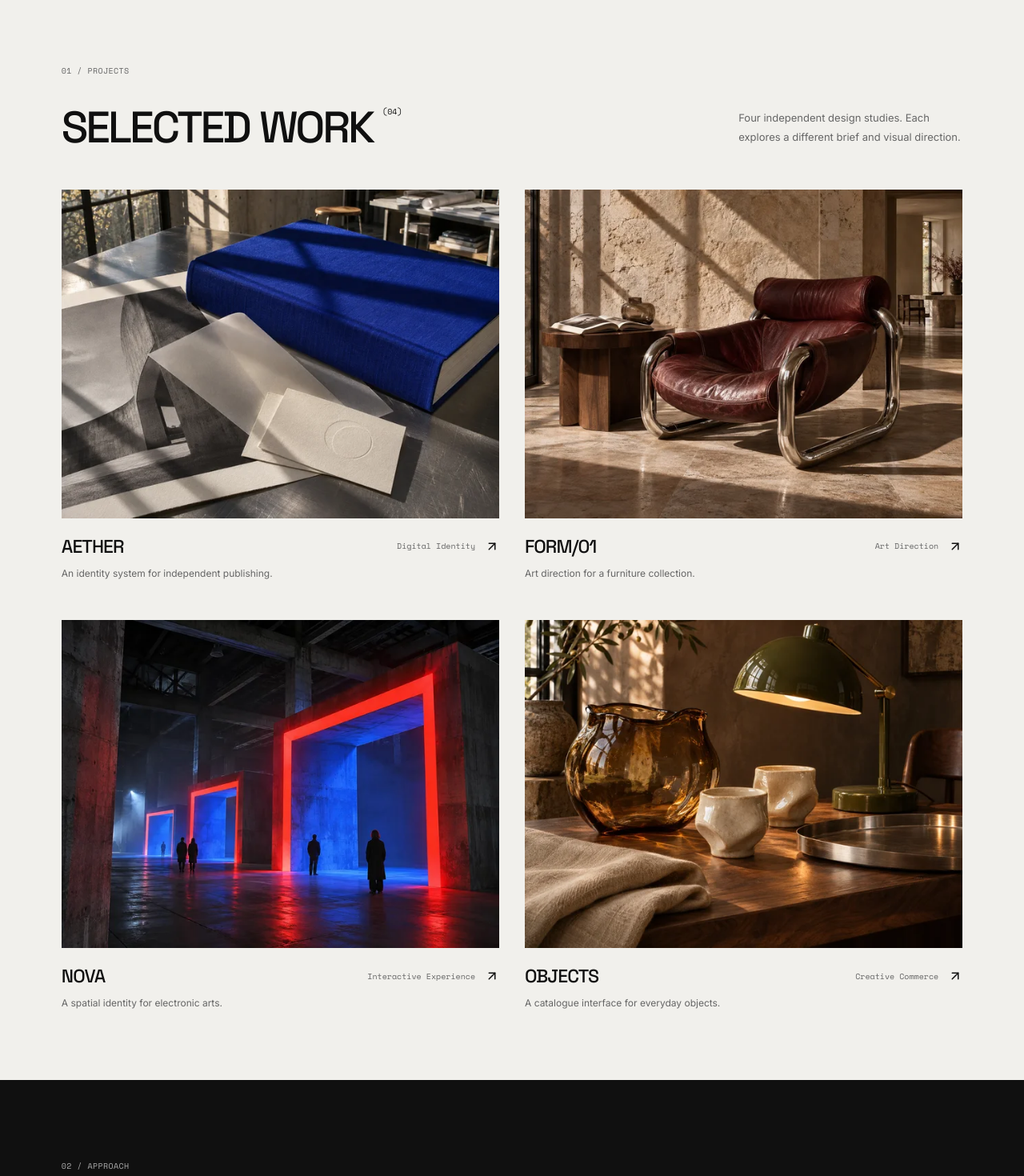
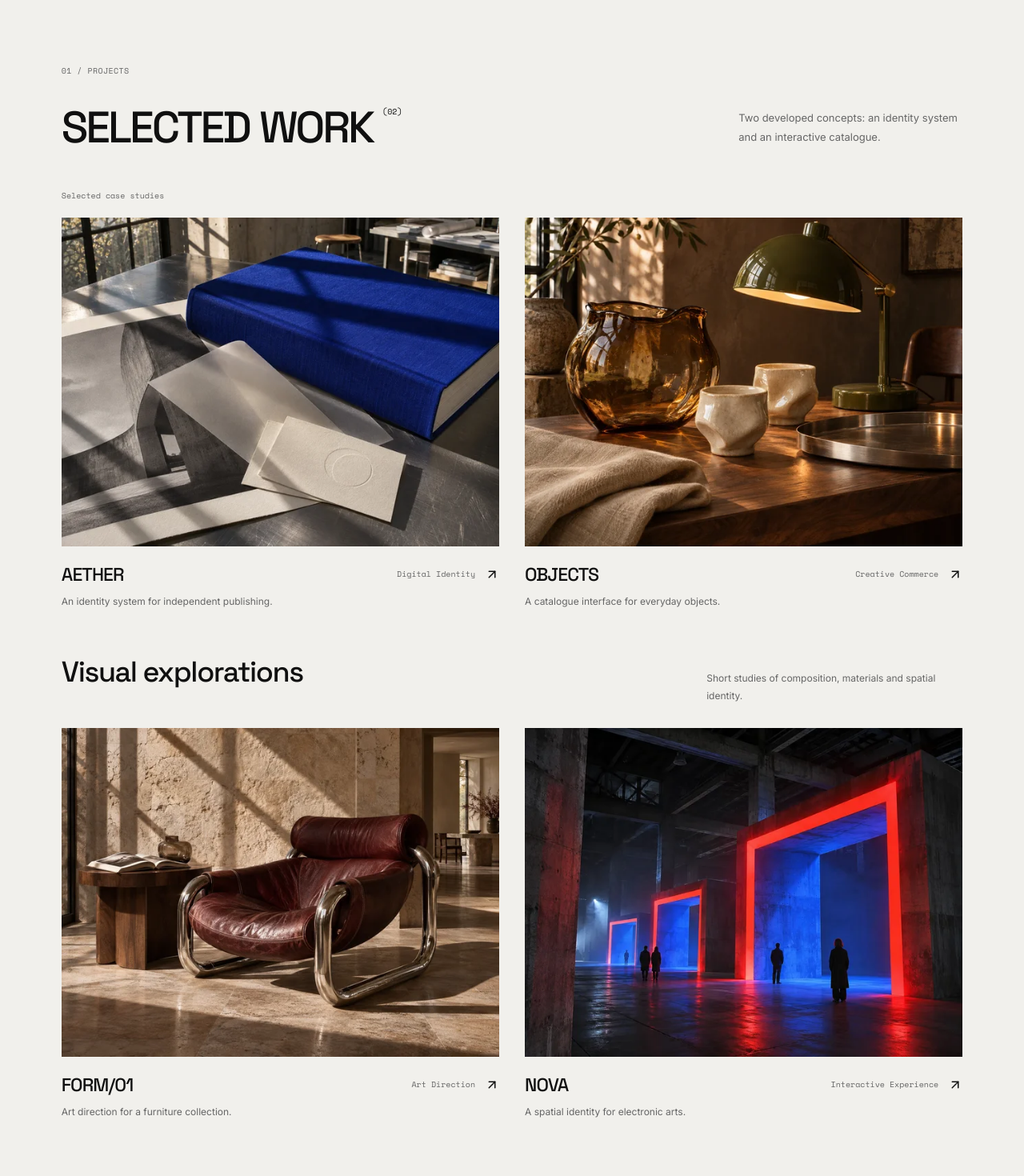
Before and after one commit to Entrils/MONO_Digital, a React (Vite) app: page / in a window 1280 px wide. Shown: the part 620-2090 px from the top of the page at 80% size. Built offline with nearby package versions, Linux system fonts and the light colour scheme.

Commit message:
Use accessible modal navigation and distinguish full case studies from explorations

```diff
--- a/src/App.jsx
+++ b/src/App.jsx
@@ -17,9 +17,10 @@ import { useLanguage } from "./i18n/LanguageContext";
 import LanguageSwitcher from "./components/LanguageSwitcher";
 import ProjectDialog from "./components/ProjectDialog";
 import ContactForm from "./components/ContactForm";
+import MobileMenu from "./components/MobileMenu";
 import StudioDetails from "./components/StudioDetails";
 import { studio } from "./studio";
-import ProjectImage from "./components/ProjectImage";
+import ProjectCard from "./components/ProjectCard";
 gsap.registerPlugin(ScrollTrigger);
 export default function App() {
   const { language, t } = useLanguage();
@@ -80,54 +81,20 @@ export default function App() {
     };
   }, [reduced]);
   useEffect(() => {
-    if (!menu) return;
-    window.__monoLenis?.stop();
-    const prev = document.body.style.overflow;
-    document.body.style.overflow = "hidden";
-    const links = [...document.querySelectorAll("[data-menu] a")];
-    const languageButtons = [
-      ...document.querySelectorAll("[data-language-switcher] button"),
-    ];
-    links[0]?.focus();
-    const key = (e) => {
-      if (e.key === "Escape") {
-        setMenu(false);
-        menuButton.current.focus();
-      }
-      if (e.key === "Tab") {
-        const items = [menuButton.current, ...languageButtons, ...links];
-        const idx = items.indexOf(document.activeElement);
-        e.preventDefault();
-        items[
-          (idx + (e.shiftKey ? -1 : 1) + items.length) % items.length
-        ].focus();
-      }
-    };
-    document.addEventListener("keydown", key);
-    return () => {
-      document.body.style.overflow = prev;
-      window.__monoLenis?.start();
-      document.removeEventListener("keydown", key);
-    };
-  }, [menu]);
-  useEffect(() => {
     const refresh = () => ScrollTrigger.refresh();
     window.addEventListener("mono:language-change", refresh);
     return () => window.removeEventListener("mono:language-change", refresh);
   }, []);
-  const closeMenu = () => {
-    setMenu(false);
-    menuButton.current?.focus();
-  };
+  const closeMenu = () => setMenu(false);
   return (
     <div
       ref={root}
       className={`${s.app} ${language === "ru" ? s.russian : ""}`}
     >
-      <a className={s.skip} href="#main">
+      <a className={s.skip} href="#main" inert={menu}>
         {t("skip")}
       </a>
-      <header className={s.header}>
+      <header className={s.header} inert={menu}>
         <a href="#" className={s.logo} aria-label={t("home")}>
           MONO<sup>®</sup>
         </a>
@@ -150,20 +117,8 @@ export default function App() {
           {menu ? <X /> : <Menu />}
         </button>
       </header>
-      {menu && (
-        <div id="mobile-menu" className={s.mobileMenu} data-menu>
-          <span className={s.eyebrow}>{t("menu.kicker")}</span>
-          {navigation.map((x, i) => (
-            <a href={`#${x}`} onClick={closeMenu} key={x}>
-              <sup>0{i + 1}</sup>
-              {t(`nav.${x}`)}
-              <ArrowUpRight />
-            </a>
-          ))}
-          <p>{t("menu.note")}</p>
-        </div>
-      )}
-      <main id="main">
+      {menu && <MobileMenu onClose={closeMenu} triggerRef={menuButton} />}
+      <main id="main" inert={menu}>
         <section className={s.hero}>
           <p className={s.heroIntro}>{t("caption")}</p>
           <h1 className={s.heroTitle}>
@@ -199,35 +154,28 @@ export default function App() {
               {t("work.line1")}
               <br />
               <span>{t("work.line2")}</span>
-              <sup>(04)</sup>
+              <sup>(02)</sup>
             </h2>
             <p>{t("work.concepts")}</p>
           </div>
+          <p className={s.projectGroupLabel}>{t("work.featured")}</p>
           <div className={s.projectGrid}>
-            {projects.map((p) => (
-              <button
-                key={p.name}
-                className={s.project}
-                onClick={() => setProject(p.image)}
-                aria-label={t("project.explore", {
-                  name: p.name,
-                  type: p.type,
-                })}
-                data-reveal
-              >
-                <div className={s.projectImage} data-image>
-                  <ProjectImage image={p.image} alt={p.alt} />
-                </div>
-                <div className={s.projectInfo}>
-                  <h3>{p.name}</h3>
-                  <span>{p.type}</span>
-                  <ArrowUpRight />
-                </div>
-                <p className={s.projectSummary}>
-                  {t(`project.summary.${p.image}`)}
-                </p>
-              </button>
-            ))}
+            {projects
+              .filter((p) => ["aether", "objects"].includes(p.image))
+              .map((p) => (
+                <ProjectCard key={p.image} project={p} onOpen={setProject} />
+              ))}
+          </div>
+          <div className={s.studiesHeading}>
+            <h3>{t("work.studies")}</h3>
+            <p>{t("work.studiesNote")}</p>
+          </div>
+          <div className={s.projectGrid}>
+            {projects
+              .filter((p) => ["form", "nova"].includes(p.image))
+              .map((p) => (
+                <ProjectCard key={p.image} project={p} onOpen={setProject} />
+              ))}
           </div>
         </section>
         <section id="studio" className={s.studio}>
@@ -335,7 +283,7 @@ export default function App() {
           )}
         </section>
       </main>
-      <footer className={s.footer}>
+      <footer className={s.footer} inert={menu}>
         <div className={s.footerTop}>
           <p>
             {t("footer.line1")}
--- /dev/null
+++ b/src/components/MobileMenu.jsx
@@ -0,0 +1,91 @@
+import { useEffect, useRef } from "react";
+import { ArrowUpRight, X } from "lucide-react";
+import { useLanguage } from "../i18n/LanguageContext";
+import LanguageSwitcher from "./LanguageSwitcher";
+import s from "../App.module.css";
+
+export default function MobileMenu({ onClose, triggerRef }) {
+  const { t } = useLanguage();
+  const ref = useRef();
+  const closeButton = useRef();
+  const callback = useRef(onClose);
+  callback.current = onClose;
+  useEffect(() => {
+    const dialog = ref.current;
+    dialog.showModal();
+    closeButton.current.focus();
+    const previousOverflow = document.body.style.overflow;
+    document.body.style.overflow = "hidden";
+    window.__monoLenis?.stop();
+    const keyboard = (event) => {
+      if (event.key === "Escape") {
+        event.preventDefault();
+        callback.current();
+      }
+      if (event.key === "Tab") {
+        const controls = [
+          ...dialog.querySelectorAll("button:not([disabled]), a[href]"),
+        ];
+        const index = controls.indexOf(document.activeElement);
+        event.preventDefault();
+        controls[
+          (index + (event.shiftKey ? -1 : 1) + controls.length) %
+            controls.length
+        ]?.focus();
+      }
+    };
+    const desktop = window.matchMedia("(min-width: 768px)");
+    const resize = (event) => {
+      if (event.matches) callback.current();
+    };
+    desktop.addEventListener("change", resize);
+    document.addEventListener("keydown", keyboard);
+    return () => {
+      desktop.removeEventListener("change", resize);
+      document.removeEventListener("keydown", keyboard);
+      dialog.close();
+      document.body.style.overflow = previousOverflow;
+      window.__monoLenis?.start();
+      triggerRef.current?.focus();
+    };
+  }, [triggerRef]);
+  return (
+    <dialog
+      ref={ref}
+      id="mobile-menu"
+      className={s.mobileMenu}
+      aria-label={t("navigation")}
+      aria-modal="true"
+      data-menu
+      onCancel={(event) => {
+        event.preventDefault();
+        onClose();
+      }}
+    >
+      <div className={s.mobileMenuTop}>
+        <span className={s.logo}>
+          MONO<sup>®</sup>
+        </span>
+        <LanguageSwitcher />
+        <button
+          ref={closeButton}
+          className={s.menuClose}
+          type="button"
+          aria-label={t("menu.close")}
+          onClick={onClose}
+        >
+          <X />
+        </button>
+      </div>
+      <span className={s.eyebrow}>{t("menu.kicker")}</span>
+      {["work", "studio", "services", "contact"].map((id, index) => (
+        <a key={id} href={`#${id}`} onClick={onClose}>
+          <sup>0{index + 1}</sup>
+          {t(`nav.${id}`)}
+          <ArrowUpRight />
+        </a>
+      ))}
+      <p>{t("menu.note")}</p>
+    </dialog>
+  );
+}
--- /dev/null
+++ b/src/components/ProjectCard.jsx
@@ -0,0 +1,30 @@
+import { ArrowUpRight } from "lucide-react";
+import { useLanguage } from "../i18n/LanguageContext";
+import ProjectImage from "./ProjectImage";
+import s from "../App.module.css";
+export default function ProjectCard({ project, onOpen }) {
+  const { t } = useLanguage();
+  return (
+    <button
+      className={s.project}
+      onClick={() => onOpen(project.image)}
+      aria-label={t("project.explore", {
+        name: project.name,
+        type: project.type,
+      })}
+      data-reveal
+    >
+      <div className={s.projectImage} data-image>
+        <ProjectImage image={project.image} alt={project.alt} />
+      </div>
+      <div className={s.projectInfo}>
+        <h3>{project.name}</h3>
+        <span>{project.type}</span>
+        <ArrowUpRight />
+      </div>
+      <p className={s.projectSummary}>
+        {t(`project.summary.${project.image}`)}
+      </p>
+    </button>
+  );
+}
--- a/src/i18n/messages.js
+++ b/src/i18n/messages.js
@@ -36,7 +36,7 @@ export const messages = {
     "work.note1": "A few different ways",
     "work.note2": "to make a difference.",
     "work.concepts":
-      "Four independent design studies. Each explores a different brief and visual direction.",
+      "Two developed concepts: an identity system and an interactive catalogue.",
     "project.view": "VIEW PROJECT",
     "project.explore": "Explore {name}, {type}",
     "work.footer": "DIFFERENT BRIEFS. SAME RESTLESS CURIOSITY.",
@@ -121,9 +121,9 @@ export const messages = {
     "language.label": "Website language",
     "language.announce": "Language changed to English.",
     "sculpture.label": "Slowly rotating interactive chrome knot",
-    "seo.title": "MONO® — Independent Digital Studio",
+    "seo.title": "MONO® — Branding & Web Design",
     "seo.description":
-      "MONO® is an independent digital studio exploring the intersection of identity, design and creative technology. We make digital feel different.",
+      "MONO® is an independent digital studio for cultural projects and object-led brands. Brand identity, editorial design and considered websites.",
     "studio.title": "Start with the problem. Design with purpose.",
     "project.brief": "The brief",
     "project.direction": "Design direction",
@@ -138,6 +138,18 @@ export const messages = {
     "project.summary.form": "Art direction for a furniture collection.",
     "project.summary.nova": "A spatial identity for electronic arts.",
     "project.summary.objects": "A catalogue interface for everyday objects.",
+    "form.copy": "Copy brief",
+    "form.download": "Download .txt",
+    "form.copied": "Brief copied to the clipboard.",
+    "form.manual":
+      "Automatic copying is unavailable. The text below is selected — copy it manually.",
+    "form.briefText": "Your brief",
+    "work.featured": "Selected case studies",
+    "work.studies": "Visual explorations",
+    "work.studiesNote":
+      "Short studies of composition, materials and spatial identity.",
+    "seo.imageAlt":
+      "Cobalt AETHER publication and printed identity materials on a steel table",
   },
   ru: {
     skip: "Перейти к содержимому",
@@ -176,7 +188,7 @@ export const messages = {
     "work.note1": "Разные подходы.",
     "work.note2": "Одна цель — выделяться.",
     "work.concepts":
-      "Четыре авторских концепта. В каждом — своя задача и визуальное направление.",
+      "Два подробных концепта: система айдентики и интерактивный каталог.",
     "project.view": "СМОТРЕТЬ ПРОЕКТ",
     "project.explore": "Открыть {name}: {type}",
     "work.footer": "РАЗНЫЕ ЗАДАЧИ. ОДНО НЕУЁМНОЕ ЛЮБОПЫТСТВО.",
@@ -260,9 +272,9 @@ export const messages = {
     "language.label": "Язык сайта",
     "language.announce": "Выбран русский язык.",
     "sculpture.label": "Интерактивный хромированный узел с медленным вращением",
-    "seo.title": "MONO® — Независимая digital-студия",
+    "seo.title": "MONO® — Айдентика и веб-дизайн",
     "seo.description":
-      "MONO® — независимая digital-студия. Брендинг, веб-дизайн, креативная разработка и арт-дирекшн. Создаём цифровой опыт с другим характером.",
+      "MONO® — независимая digital-студия для культурных проектов и предметных брендов. Айдентика, редакционный дизайн и продуманные сайты.",
     "studio.title": "Сначала задача. Затем дизайн.",
     "project.brief": "Задача концепта",
     "project.direction": "Дизайн-решение",
@@ -279,5 +291,17 @@ export const messages = {
     "project.summary.nova":
       "Пространственная айдентика электронного искусства.",
     "project.summary.objects": "Интерфейс каталога предметов для дома.",
+    "form.copy": "Скопировать бриф",
+    "form.download": "Скачать .txt",
+    "form.copied": "Бриф скопирован в буфер обмена.",
+    "form.manual":
+      "Автоматическое копирование недоступно. Текст ниже выделен — скопируйте его вручную.",
+    "form.briefText": "Ваш бриф",
+    "work.featured": "Основные кейсы",
+    "work.studies": "Визуальные исследования",
+    "work.studiesNote":
+      "Короткие исследования композиции, материалов и пространственной айдентики.",
+    "seo.imageAlt":
+      "Кобальтовое издание AETHER и печатные носители айдентики на стальном столе",
   },
 };
```
